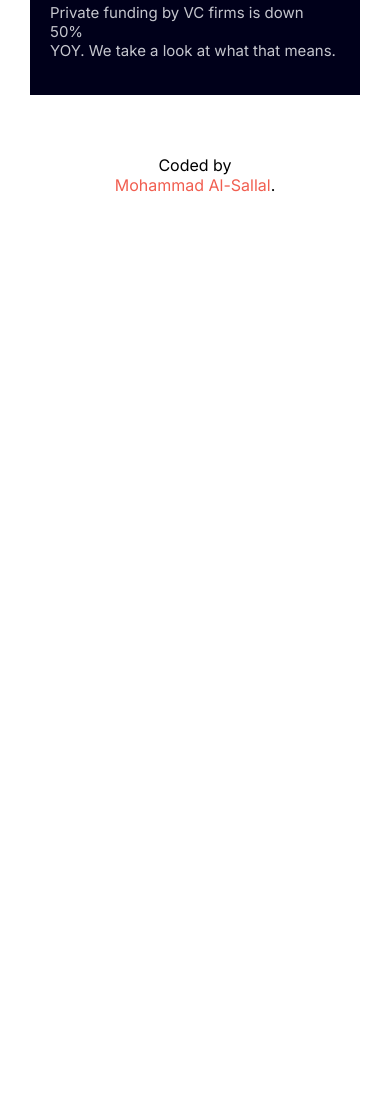
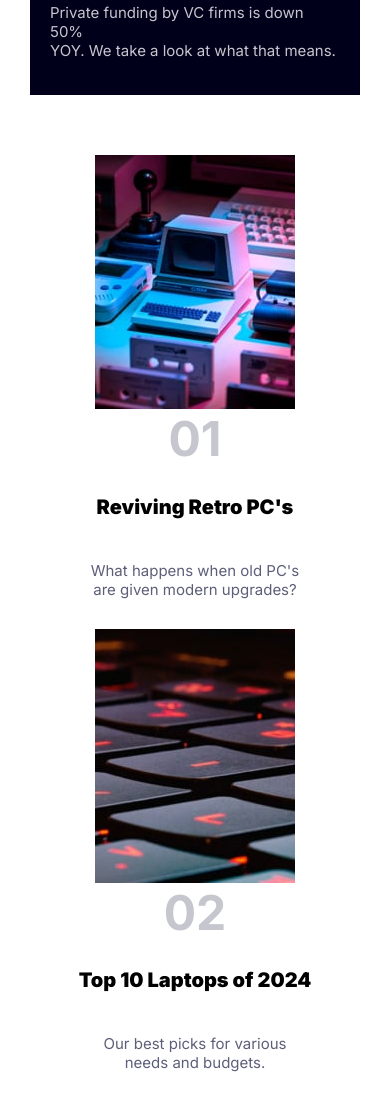
Before and after one commit to mohasallal/NewsHomePage, a plain HTML site: page index.html in a window 390 px wide. Shown: the part 1254-2353 px from the top of the page. Before the commit the page ends 1499 px from the top, so only its background shows below. Drawn offline with Linux system fonts and the light colour scheme.

Commit message:
addedTheCards
I added the cards and made them responsive for mobile and tablets

```diff
--- a/index.html
+++ b/index.html
@@ -91,7 +91,38 @@
         </p>
       </div>
     </main>
-
+    <footer>
+      <div class="cards">
+        <div class="imgcontainer">
+          <img src="assets/images/image-retro-pcs.jpg" alt="" />
+        </div>
+        <div class="textContainer">
+          <span>01</span>
+          <h4>Reviving Retro PC's</h4>
+          <p>What happens when old PC's<br />are given modern upgrades?</p>
+        </div>
+      </div>
+      <div class="cards">
+        <div class="imgcontainer">
+          <img src="assets/images/image-top-laptops.jpg" alt="" />
+        </div>
+        <div class="textContainer">
+          <span>02</span>
+          <h4>Top 10 Laptops of 2024</h4>
+          <p>Our best picks for various<br />needs and budgets.</p>
+        </div>
+      </div>
+      <div class="cards">
+        <div class="imgcontainer">
+          <img src="assets/images/image-gaming-growth.jpg" alt="" />
+        </div>
+        <div class="textContainer">
+          <span>03</span>
+          <h4>The Growth of Gaming</h4>
+          <p>How the pandemic has<br />sparked fresh opportunities.</p>
+        </div>
+      </div>
+    </footer>
     <div class="attribution">
       Coded by<br /><a href="https://mohasallal.github.io/social-links-profile/"
         >Mohammad Al-Sallal</a
--- a/style.css
+++ b/style.css
@@ -125,6 +125,7 @@ h1 {
   padding: 15px 25px;
   letter-spacing: 3px;
   font-weight: bold;
+  cursor: pointer;
 }
 
 .RdMore:hover {
@@ -141,12 +142,14 @@ h1 {
 
 h2 {
   color: var(--SoftOrange);
+  cursor: default;
 }
 
 .sideContainer h3:hover {
   color: var(--SoftOrange);
   transition-timing-function: ease-in-out;
   transition-duration: 0.2s;
+  cursor: default;
 }
 
 .sideContainer p {
@@ -197,6 +200,66 @@ h2 {
   }
 }
 
+footer {
+  margin-bottom: 30px;
+  display: flex;
+  align-items: center;
+  justify-content: space-around;
+  flex-wrap: wrap;
+  gap: 15px;
+}
+
+.cards {
+  width: 430px;
+  display: flex;
+  justify-content: space-between;
+  flex-shrink: 0;
+}
+
+.textContainer {
+  display: flex;
+  flex-direction: column;
+  text-align: left;
+  justify-content: space-between;
+}
+
+.textContainer span {
+  font-size: 3em;
+  font-weight: bold;
+  color: var(--GrayishBlue);
+}
+
+.textContainer h4 {
+  font-weight: 900;
+  font-size: 1.25em;
+}
+
+@media screen and (max-width: 840px) {
+  footer {
+    flex-direction: column;
+  }
+
+  .cards {
+    flex-direction: column;
+    align-items: center;
+  }
+
+  .textContainer {
+    text-align: center;
+  }
+
+  .imgcontainer {
+    display: flex;
+    justify-content: flex-start;
+  }
+}
+
+@media screen and (max-width: 40em) {
+  .cards {
+    width: 100%;
+  }
+}
+
 .attribution {
   text-align: center;
 }
```
